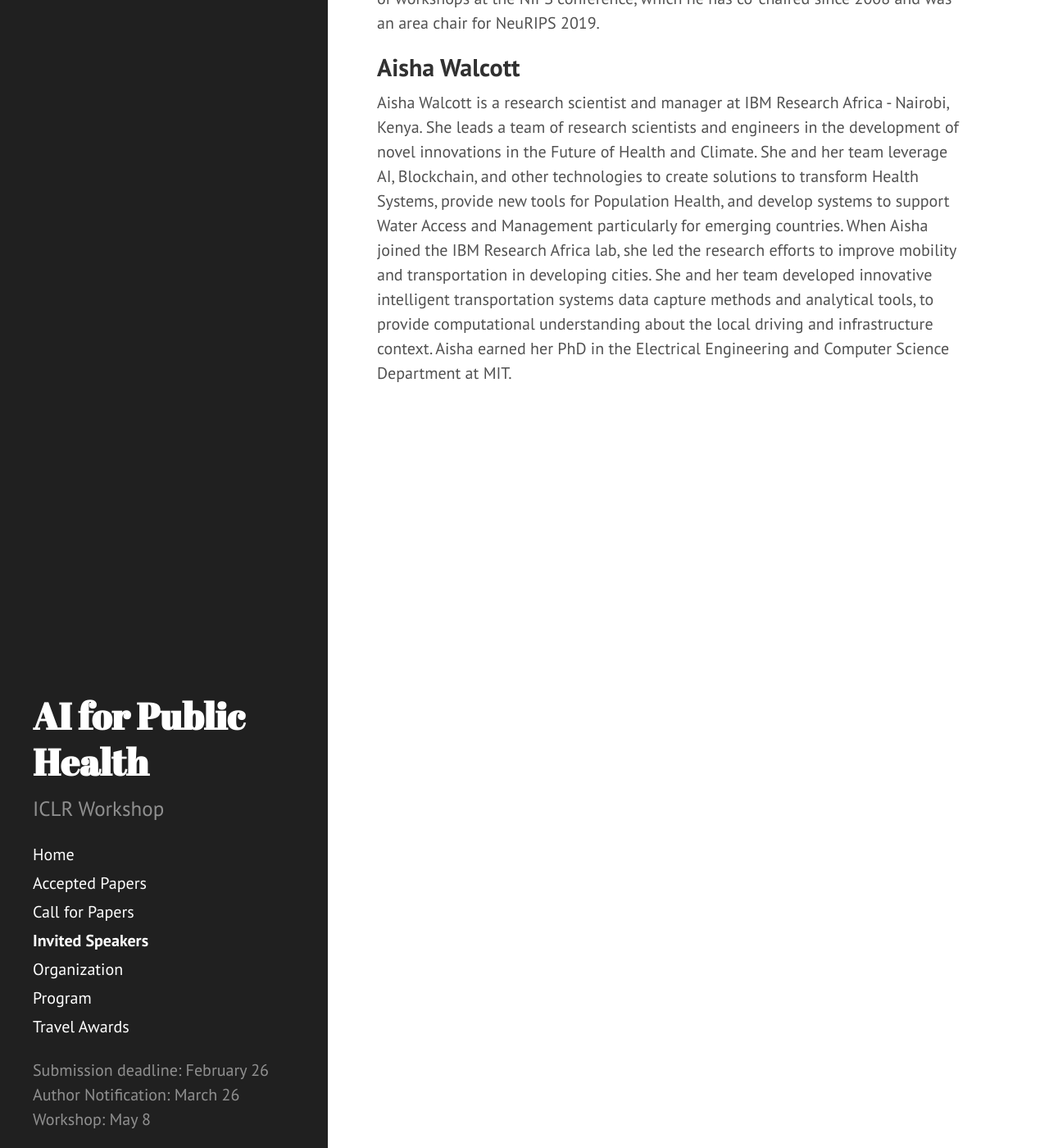
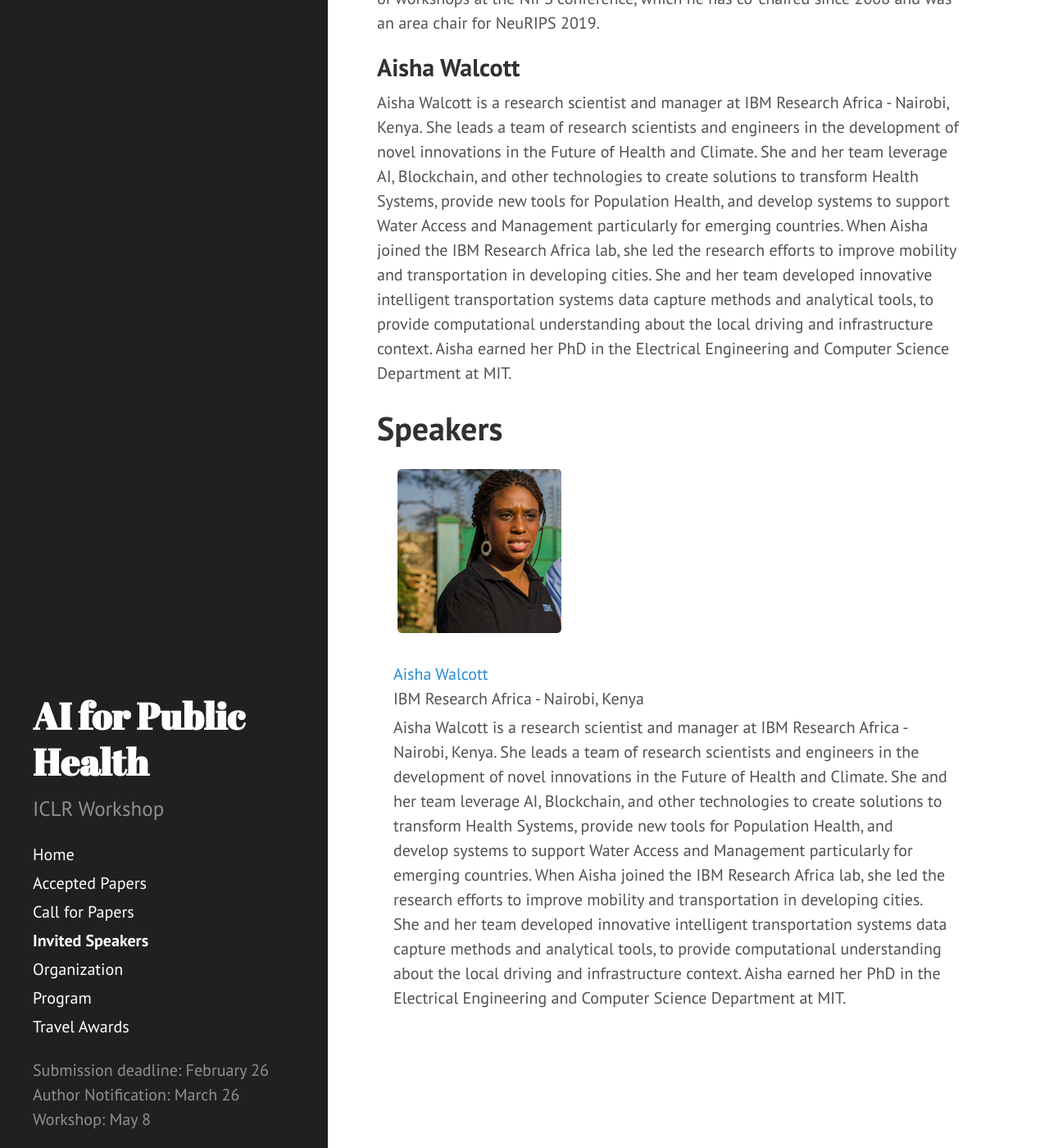
Before and after one commit to slremy/aiforpublichealth.github.io, a Jekyll site: the page built from invited.md, in a window 1280 px wide and 1400 px high, scrolled down 1190 px. Shown: the whole window at 82% size. Built offline with Jekyll 4.4.1, drawn with Linux system fonts in a browser that asks for light colours.

Commit message:
Attempt to change speakers display.

```diff
--- /dev/null
+++ b/_data/speakers.yaml
@@ -0,0 +1,6 @@
+aisha:
+    name: "Aisha Walcott"
+    url: "https://www.linkedin.com/in/aisha-walcott-bryant-phd-85b40343/"
+    affiliation: "IBM Research Africa - Nairobi, Kenya"
+    img: "aisha.png"
+    bio: "Aisha Walcott is a research scientist and manager at IBM Research Africa - Nairobi, Kenya. She leads a team of research scientists and engineers in the development of novel innovations in the Future of Health and Climate. She and her team leverage AI, Blockchain, and other technologies to create solutions to transform Health Systems, provide new tools for Population Health, and develop systems to support Water Access and Management particularly for emerging countries. When Aisha joined the IBM Research Africa lab, she led the research efforts to improve mobility and transportation in developing cities. She and her team developed innovative intelligent transportation systems data capture methods and analytical tools, to provide computational understanding about the local driving and infrastructure context. Aisha earned her PhD in the Electrical Engineering and Computer Science Department at MIT."
--- /dev/null
+++ b/_includes/profile.html
@@ -0,0 +1,16 @@
+<div
+  class="col-xs-6 col-sm-4 col-lg-2 col-xl-2 text-center"
+  id="{{ include.p[0] }}"
+  style="height: 300px"
+>
+  <img
+    src="{{ site.baseurl }}/img/{{ include.p[1].img }}"
+    alt="{{ include.p[1].name }}"
+    class="img-circle"
+    style="width: 200px;margin:5px"
+  />
+  <br />
+  <a href="{{ include.p[1].url }}">{{ include.p[1].name }}</a>
+  <br />
+  {{ include.p[1].affiliation }}
+</div>
--- /dev/null
+++ b/_includes/profile_detail.html
@@ -0,0 +1,6 @@
+<div
+  class="col-md-6 offset-md-2"
+  id="{{ include.p[0] }}"
+>
+  {{ include.p[1].bio }}
+</div>
--- a/invited.md
+++ b/invited.md
@@ -18,6 +18,26 @@ Suvrit Sra is the Esther and Harold E. Edgerton (1927) Career Development Associ
 Aisha Walcott is a research scientist and manager at IBM Research Africa - Nairobi, Kenya. She leads a team of research scientists and engineers in the development of novel innovations in the Future of Health and Climate. She and her team leverage AI, Blockchain, and other technologies to create solutions to transform Health Systems, provide new tools for Population Health, and develop systems to support Water Access and Management particularly for emerging countries. When Aisha joined the IBM Research Africa lab, she led the research efforts to improve mobility and transportation in developing cities. She and her team developed innovative intelligent transportation systems data capture methods and analytical tools, to provide computational understanding about the local driving and infrastructure context. Aisha earned her PhD in the Electrical Engineering and Computer Science Department at MIT.
 
 
+# Speakers
+<div class="container" style="margin-top: 25px;margin-bottom: 40px;">
+  {% for p in site.data.speakers %}
+  {% if forloop.index<8 %}
+  <div class="row">
+    <div class="col-sm">
+    {% capture id %}{{ p[0] }}{% endcapture %}
+    {% include profile.html p=p %}
+    </div>
+    <div class="col">
+    {% capture id %}{{ p[1] }}{% endcapture %}
+    {% include profile_detail.html p=p %}
+    </div>
+  </div>
+  <br>
+  {% endif %}
+  {% endfor %}
+</div>
+
+
 <div class="posts">
   {% for post in paginator.posts %}
   <div class="post">
```
Also changed, not shown: img/aisha.png (added).
